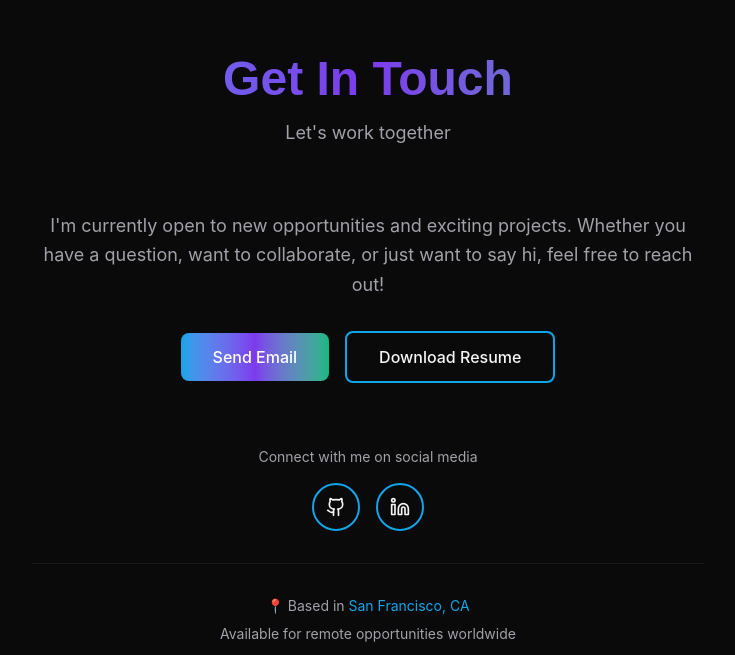
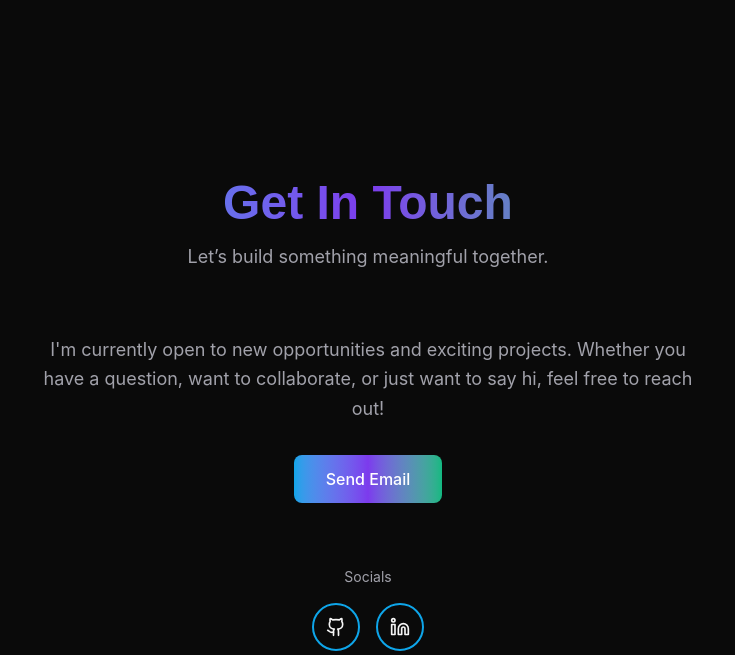
Before and after one commit to denzellgh/portfolio-denzellgh, a React (Vite) app: page / in a window 1280 px wide. Shown: the part 6085-6740 px from the top of the page, without its empty margins (272-1007 px from the left). Built offline with nearby package versions, Linux system fonts and the light colour scheme.

Commit message:
fix: updating content & style improvements

```diff
--- a/src/sections/Contact.tsx
+++ b/src/sections/Contact.tsx
@@ -1,12 +1,25 @@
 import { SectionTitle } from '../components/ui/SectionTitle';
 import { Button } from '../components/ui/Button';
 import { SocialLinks } from '../components/ui/SocialLinks';
+import ClickSpark from '@/components/ClickSpark';
 
 export const Contact = () => {
   return (
-    <section id="contact" className="relative py-20">
+    <ClickSpark
+      sparkColor="#fff"
+      sparkSize={20}
+      sparkRadius={30}
+      sparkCount={9}
+      duration={400}
+    >
+      <section
+        id="contact"
+        className="relative flex min-h-screen items-center pt-20"
+      >
         <div className="mx-auto max-w-[1200px] px-6">
-        <SectionTitle subtitle="Let's work together">Get In Touch</SectionTitle>
+          <SectionTitle subtitle="Let’s build something meaningful together.">
+            Get In Touch
+          </SectionTitle>
 
           <div className="mx-auto max-w-2xl space-y-8 text-center">
             <p className="text-lg leading-relaxed text-[#A1A1AA]">
@@ -16,32 +29,18 @@ export const Contact = () => {
             </p>
 
             <div className="flex flex-col items-center justify-center gap-4 sm:flex-row">
-            <Button variant="primary" href="mailto:denzell@example.com">
+              <Button variant="primary" href="mailto:enrique213f@gmail.com">
                 Send Email
-            </Button>
-            <Button variant="secondary" href="/resume.pdf">
-              Download Resume
               </Button>
             </div>
 
             <div className="pt-8">
-            <p className="mb-4 text-sm text-[#A1A1AA]">
-              Connect with me on social media
-            </p>
+              <p className="mb-4 text-sm text-[#A1A1AA]">Socials</p>
               <SocialLinks className="justify-center" />
-          </div>
-
-          <div className="border-t border-[#A1A1AA]/10 pt-8">
-            <p className="text-sm text-[#A1A1AA]">
-              📍 Based in{' '}
-              <span className="text-[#0EA5E9]">San Francisco, CA</span>
-            </p>
-            <p className="mt-2 text-sm text-[#A1A1AA]">
-              Available for remote opportunities worldwide
-            </p>
             </div>
           </div>
         </div>
       </section>
+    </ClickSpark>
   );
 };
```
Lines whose indentation alone changed are shown as unchanged.
